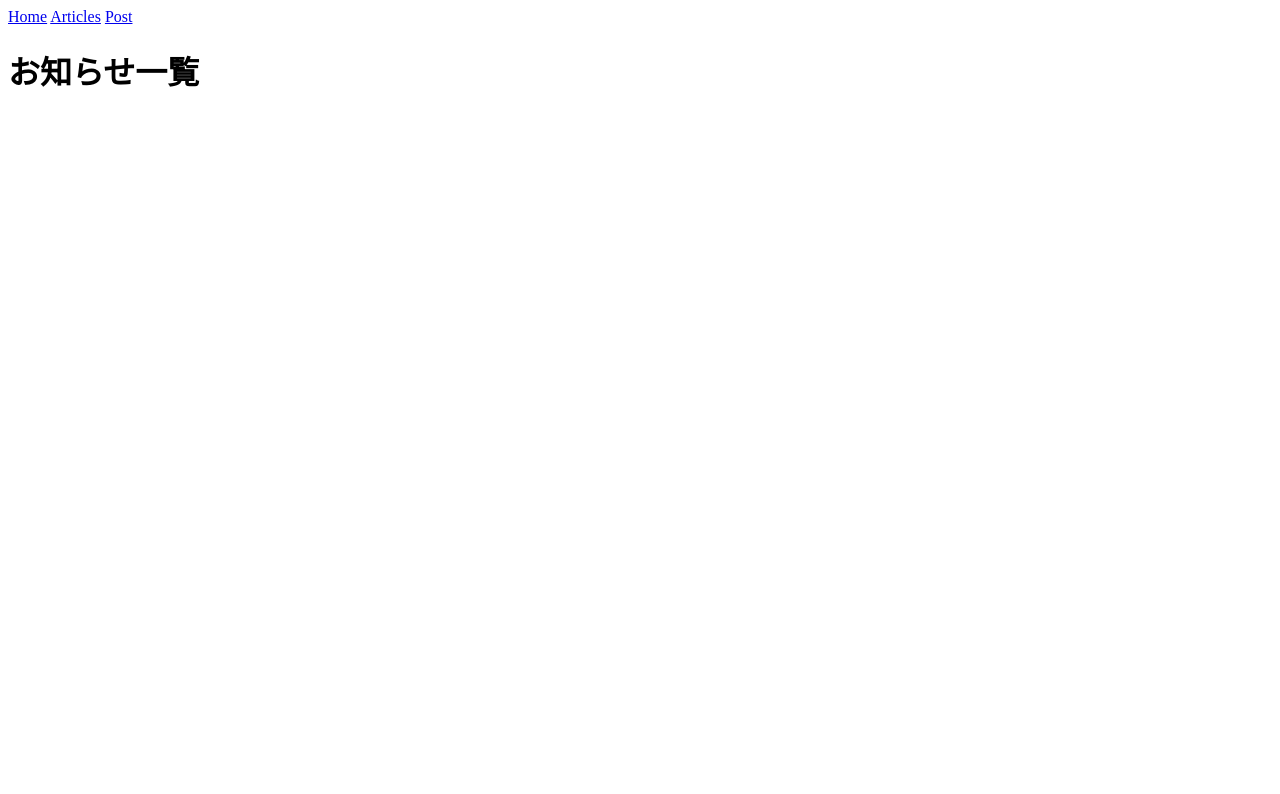
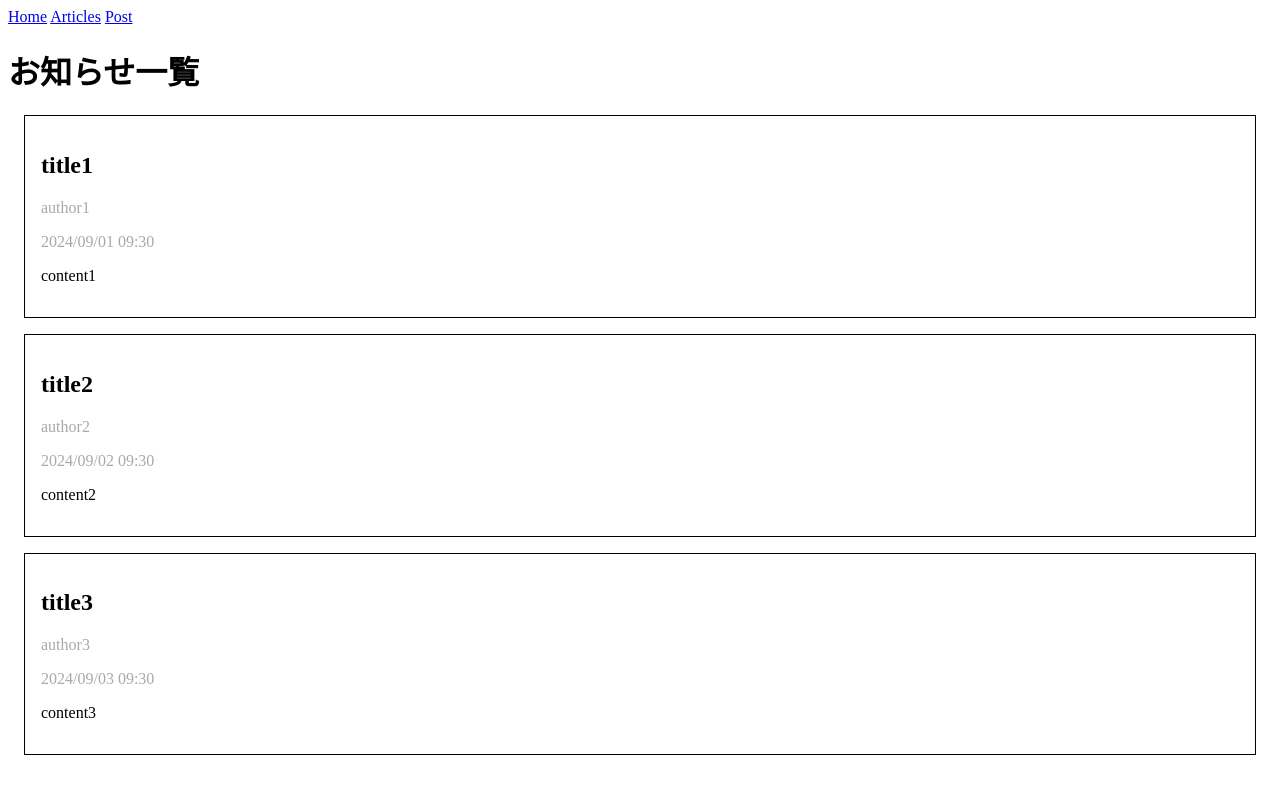
Before and after one commit to zer0-u/info-board, a SvelteKit app in the folder client-svelte/: page /articles in a window 1280 px wide. Shown: the top 794 px of the page. Built offline with nearby package versions, Linux system fonts and the light colour scheme.

Commit message:
ダミーデータを使って一覧ページを整える

```diff
--- /dev/null
+++ b/client-svelte/src/routes/articles/+page.server.js
@@ -0,0 +1,9 @@
+export function load() {
+    return {
+        articles: [
+            {title: 'title1', author: 'author1', content: 'content1', createdAt: "2024/09/01 09:30"},
+            {title: 'title2', author: 'author2', content: 'content2', createdAt: "2024/09/02 09:30"},
+            {title: 'title3', author: 'author3', content: 'content3', createdAt: "2024/09/03 09:30"},
+        ]
+    }
+}
--- a/client-svelte/src/routes/articles/+page.svelte
+++ b/client-svelte/src/routes/articles/+page.svelte
@@ -1 +1,30 @@
+<script>
+    export let data;
+</script>
+
 <h1>お知らせ一覧</h1>
+
+<div>
+    {#each data.articles as article}
+        <div class="article">
+            <h2>{article.title}</h2>
+            <span class="author">
+                <p>{article.author}</p>
+                <p>{article.createdAt}</p>
+            </span>
+            <p>{article.content}</p>
+        </div>
+    {/each}
+</div>
+
+<style>
+    .author {
+        color: darkgray;
+    }
+
+    .article {
+        border: 1px solid black;
+        padding: 1rem;
+        margin: 1rem;
+    }
+</style>
```
